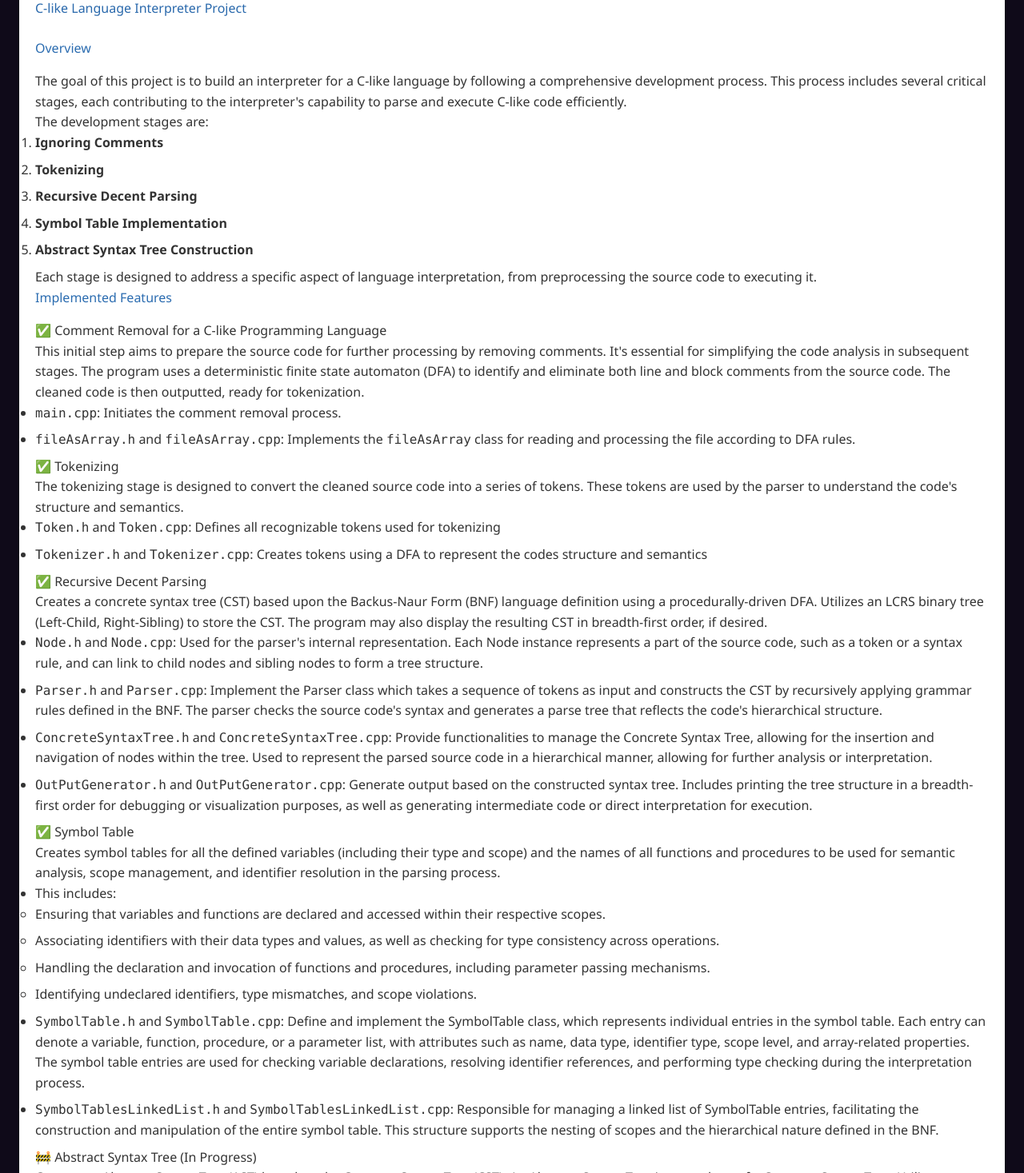
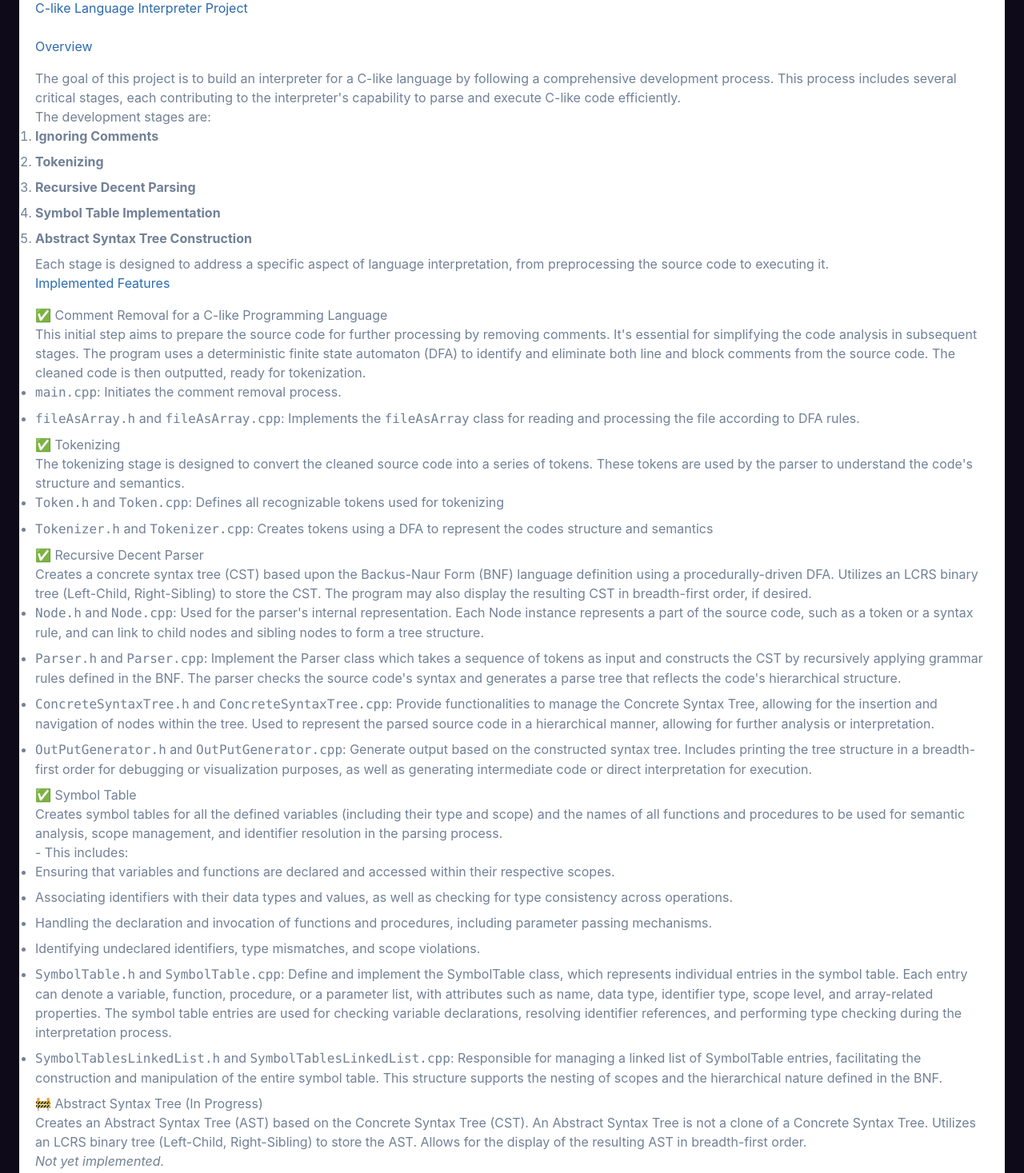
Before and after one commit to harrisb002/BlueSandbox, a React (Vite) app in the folder Frontend/: page /about in a window 1280 px wide. Shown: the part 243-1710 px from the top of the page at 80% size. Built offline with nearby package versions, Linux system fonts and the light colour scheme.

Commit message:
Changed conditional rendering for buttons

```diff
--- a/Frontend/src/Constants/languages.js
+++ b/Frontend/src/Constants/languages.js
@@ -8,9 +8,9 @@ export const LANGUAGE_VERSIONS = {
 };
 
 export const CODE_SNIPPETS = {
-  cpp: `\nfunction int sum_of_first_n_squares (int n)\n{\n\tint sum;\n\n\tsum = 0;\n\tif (n >= 1)\n\t{\n\t\tsum = n * (n + 1) * (2 * n + 1) / 6;\n\t}\n\treturn sum;\n}\n\nprocedure main (void)\n{\n\tint n;\n\tint sum;\n\tn = 100;\n\n\tsum = sum_of_first_n_squares (n);\n\tprintf ("sum of the squares of the first %d numbers = %d", n, sum);\n}`,
+  cpp: `\nfunction int sum_of_first_n_squares (int n)\n{\n\tint sum;\n\n\tsum = 0;\n\tif (n >= 1)\n\t{\n\t\tsum = n * (n + 1) * (2 * n + 1) / 6;\n\t}\n\treturn sum;\n}\n`,
   javascript: `\nfunction greet(name) {\n\tconsole.log("Hello, " + name + "!");\n}\n\ngreet("Seawolf in JS!");\n`,
-  typescript: `\ntype Params = {\n\tname: string;\n}\n\nfunction greet(data: Params) {\n\tconsole.log("Hello, " + data.name + "!");\n}\n\ngreet({ name: "Hello Seawolf in C#!" });\n`,
+  typescript: `\ntype Params = {\n\tname: string;\n}\n\nfunction greet(data: Params) {\n\tconsole.log("Hello, " + data.name + "!");\n}\n\ngreet({ name: "Hello Seawolf in Typescript!" });\n`,
   python: `\ndef greet(name):\n\tprint("Hello, " + name + "!")\n\ngreet("Hello Seawolf in Python!")\n`,
   java: `\npublic class HelloWorld {\n\tpublic static void main(String[] args) {\n\t\tSystem.out.println("Hello Seawolf in Java!");\n\t}\n}\n`,
   csharp:
--- a/Frontend/src/components/About/About.jsx
+++ b/Frontend/src/components/About/About.jsx
@@ -1,68 +1,169 @@
 import React from "react";
-import ReactMarkdown from "react-markdown";
 import styles from "./About.module.css";
 import UserPics from "../Contributors/UserPics";
-
-const markdown = `
-# C-like Language Interpreter Project
-
-## Overview
-
-The goal of this project is to build an interpreter for a C-like language by following a comprehensive development process. This process includes several critical stages, each contributing to the interpreter's capability to parse and execute C-like code efficiently.
-
-The development stages are:
-
-1. **Ignoring Comments**
-2. **Tokenizing**
-3. **Recursive Decent Parsing**
-4. **Symbol Table Implementation**
-5. **Abstract Syntax Tree Construction**
-
-Each stage is designed to address a specific aspect of language interpretation, from preprocessing the source code to executing it.
-
-## Implemented Features
-
-### ✅ Comment Removal for a C-like Programming Language
-This initial step aims to prepare the source code for further processing by removing comments. It's essential for simplifying the code analysis in subsequent stages. The program uses a deterministic finite state automaton (DFA) to identify and eliminate both line and block comments from the source code. The cleaned code is then outputted, ready for tokenization.
-
-- \`main.cpp\`: Initiates the comment removal process.
-- \`fileAsArray.h\` and \`fileAsArray.cpp\`: Implements the \`fileAsArray\` class for reading and processing the file according to DFA rules.
-
-### ✅ Tokenizing
-The tokenizing stage is designed to convert the cleaned source code into a series of tokens. These tokens are used by the parser to understand the code's structure and semantics.
-
-- \`Token.h\` and \`Token.cpp\`: Defines all recognizable tokens used for tokenizing
-- \`Tokenizer.h\` and \`Tokenizer.cpp\`: Creates tokens using a DFA to represent the codes structure and semantics
-
-### ✅ Recursive Decent Parsing
-Creates a concrete syntax tree (CST) based upon the Backus-Naur Form (BNF) language definition using a procedurally-driven DFA. Utilizes an LCRS binary tree (Left-Child, Right-Sibling) to store the CST. The program may also display the resulting CST in breadth-first order, if desired.
-
-- \`Node.h\` and \`Node.cpp\`: Used for the parser's internal representation. Each Node instance represents a part of the source code, such as a token or a syntax rule, and can link to child nodes and sibling nodes to form a tree structure.
-- \`Parser.h\` and \`Parser.cpp\`: Implement the Parser class which takes a sequence of tokens as input and constructs the CST by recursively applying grammar rules defined in the BNF. The parser checks the source code's syntax and generates a parse tree that reflects the code's hierarchical structure.
-- \`ConcreteSyntaxTree.h\` and \`ConcreteSyntaxTree.cpp\`: Provide functionalities to manage the Concrete Syntax Tree, allowing for the insertion and navigation of nodes within the tree. Used to represent the parsed source code in a hierarchical manner, allowing for further analysis or interpretation.
-- \`OutPutGenerator.h\` and \`OutPutGenerator.cpp\`: Generate output based on the constructed syntax tree. Includes printing the tree structure in a breadth-first order for debugging or visualization purposes, as well as generating intermediate code or direct interpretation for execution.
-
-### ✅ Symbol Table
-Creates symbol tables for all the defined variables (including their type and scope) and the names of all functions and procedures to be used for semantic analysis, scope management, and identifier resolution in the parsing process.
-- This includes:
-    - Ensuring that variables and functions are declared and accessed within their respective scopes.
-    - Associating identifiers with their data types and values, as well as checking for type consistency across operations.
-    - Handling the declaration and invocation of functions and procedures, including parameter passing mechanisms.
-    - Identifying undeclared identifiers, type mismatches, and scope violations.
-
-- \`SymbolTable.h\` and \`SymbolTable.cpp\`: Define and implement the SymbolTable class, which represents individual entries in the symbol table. Each entry can denote a variable, function, procedure, or a parameter list, with attributes such as name, data type, identifier type, scope level, and array-related properties. The symbol table entries are used for checking variable declarations, resolving identifier references, and performing type checking during the interpretation process.
-- \`SymbolTablesLinkedList.h\` and \`SymbolTablesLinkedList.cpp\`: Responsible for managing a linked list of SymbolTable entries, facilitating the construction and manipulation of the entire symbol table. This structure supports the nesting of scopes and the hierarchical nature defined in the BNF.
-
-### 🚧 Abstract Syntax Tree (In Progress)
-Creates an Abstract Syntax Tree (AST) based on the Concrete Syntax Tree (CST). An Abstract Syntax Tree is not a clone of a Concrete Syntax Tree. Utilizes an LCRS binary tree (Left-Child, Right-Sibling) to store the AST. Allows for the display of the resulting AST in breadth-first order.
-
-`;
 
 export default function About() {
   return (
     <div className={styles.container}>
       <UserPics />
-      <ReactMarkdown className={styles.markdown}>{markdown}</ReactMarkdown>
+      <h1>C-like Language Interpreter Project</h1>
+      <h2>Overview</h2>
+      <p>
+        The goal of this project is to build an interpreter for a C-like
+        language by following a comprehensive development process. This process
+        includes several critical stages, each contributing to the interpreter's
+        capability to parse and execute C-like code efficiently.
+      </p>
+      <p>The development stages are:</p>
+      <ol>
+        <li>
+          <strong>Ignoring Comments</strong>
+        </li>
+        <li>
+          <strong>Tokenizing</strong>
+        </li>
+        <li>
+          <strong>Recursive Decent Parsing</strong>
+        </li>
+        <li>
+          <strong>Symbol Table Implementation</strong>
+        </li>
+        <li>
+          <strong>Abstract Syntax Tree Construction</strong>
+        </li>
+      </ol>
+      <p>
+        Each stage is designed to address a specific aspect of language
+        interpretation, from preprocessing the source code to executing it.
+      </p>
+      <h2>Implemented Features</h2>
+      <h3>✅ Comment Removal for a C-like Programming Language</h3>
+      <p>
+        This initial step aims to prepare the source code for further processing
+        by removing comments. It's essential for simplifying the code analysis
+        in subsequent stages. The program uses a deterministic finite state
+        automaton (DFA) to identify and eliminate both line and block comments
+        from the source code. The cleaned code is then outputted, ready for
+        tokenization.
+      </p>
+      <ul>
+        <li>
+          <code>main.cpp</code>: Initiates the comment removal process.
+        </li>
+        <li>
+          <code>fileAsArray.h</code> and <code>fileAsArray.cpp</code>:
+          Implements the <code>fileAsArray</code> class for reading and
+          processing the file according to DFA rules.
+        </li>
+      </ul>
+      <h3>✅ Tokenizing</h3>
+      <p>
+        The tokenizing stage is designed to convert the cleaned source code into
+        a series of tokens. These tokens are used by the parser to understand
+        the code's structure and semantics.
+      </p>
+      <ul>
+        <li>
+          <code>Token.h</code> and <code>Token.cpp</code>: Defines all
+          recognizable tokens used for tokenizing
+        </li>
+        <li>
+          <code>Tokenizer.h</code> and <code>Tokenizer.cpp</code>: Creates
+          tokens using a DFA to represent the codes structure and semantics
+        </li>
+      </ul>
+      <h3>✅ Recursive Decent Parser</h3>
+      <p>
+        Creates a concrete syntax tree (CST) based upon the Backus-Naur Form
+        (BNF) language definition using a procedurally-driven DFA. Utilizes an
+        LCRS binary tree (Left-Child, Right-Sibling) to store the CST. The
+        program may also display the resulting CST in breadth-first order, if
+        desired.
+      </p>
+      <ul>
+        <li>
+          <code>Node.h</code> and <code>Node.cpp</code>: Used for the parser's
+          internal representation. Each Node instance represents a part of the
+          source code, such as a token or a syntax rule, and can link to child
+          nodes and sibling nodes to form a tree structure.
+        </li>
+        <li>
+          <code>Parser.h</code> and <code>Parser.cpp</code>: Implement the
+          Parser class which takes a sequence of tokens as input and constructs
+          the CST by recursively applying grammar rules defined in the BNF. The
+          parser checks the source code's syntax and generates a parse tree that
+          reflects the code's hierarchical structure.
+        </li>
+        <li>
+          <code>ConcreteSyntaxTree.h</code> and{" "}
+          <code>ConcreteSyntaxTree.cpp</code>: Provide functionalities to manage
+          the Concrete Syntax Tree, allowing for the insertion and navigation of
+          nodes within the tree. Used to represent the parsed source code in a
+          hierarchical manner, allowing for further analysis or interpretation.
+        </li>
+        <li>
+          <code>OutPutGenerator.h</code> and <code>OutPutGenerator.cpp</code>:
+          Generate output based on the constructed syntax tree. Includes
+          printing the tree structure in a breadth-first order for debugging or
+          visualization purposes, as well as generating intermediate code or
+          direct interpretation for execution.
+        </li>
+      </ul>
+      <h3>✅ Symbol Table</h3>
+      <p>
+        Creates symbol tables for all the defined variables (including their
+        type and scope) and the names of all functions and procedures to be used
+        for semantic analysis, scope management, and identifier resolution in
+        the parsing process.
+      </p>
+      <p>- This includes:</p>
+      <ul>
+        <li>
+          Ensuring that variables and functions are declared and accessed within
+          their respective scopes.
+        </li>
+        <li>
+          Associating identifiers with their data types and values, as well as
+          checking for type consistency across operations.
+        </li>
+        <li>
+          Handling the declaration and invocation of functions and procedures,
+          including parameter passing mechanisms.
+        </li>
+        <li>
+          Identifying undeclared identifiers, type mismatches, and scope
+          violations.
+        </li>
+      </ul>
+      <ul>
+        <li>
+          <code>SymbolTable.h</code> and <code>SymbolTable.cpp</code>: Define
+          and implement the SymbolTable class, which represents individual
+          entries in the symbol table. Each entry can denote a variable,
+          function, procedure, or a parameter list, with attributes such as
+          name, data type, identifier type, scope level, and array-related
+          properties. The symbol table entries are used for checking variable
+          declarations, resolving identifier references, and performing type
+          checking during the interpretation process.
+        </li>
+        <li>
+          <code>SymbolTablesLinkedList.h</code> and{" "}
+          <code>SymbolTablesLinkedList.cpp</code>: Responsible for managing a
+          linked list of SymbolTable entries, facilitating the construction and
+          manipulation of the entire symbol table. This structure supports the
+          nesting of scopes and the hierarchical nature defined in the BNF.
+        </li>
+      </ul>
+      <h3>🚧 Abstract Syntax Tree (In Progress)</h3>
+      <p>
+        Creates an Abstract Syntax Tree (AST) based on the Concrete Syntax Tree
+        (CST). An Abstract Syntax Tree is not a clone of a Concrete Syntax Tree.
+        Utilizes an LCRS binary tree (Left-Child, Right-Sibling) to store the
+        AST. Allows for the display of the resulting AST in breadth-first order.
+      </p>
+      <p>
+        <em>Not yet implemented.</em>
+      </p>
     </div>
   );
 }
--- a/Frontend/src/components/Output.jsx
+++ b/Frontend/src/components/Output.jsx
@@ -1,5 +1,5 @@
 import { useState } from "react";
-import { Box, Button, Text, useToast } from "@chakra-ui/react";
+import { Box, Text, useToast } from "@chakra-ui/react";
 import { executeCode } from "../api";
 import CodeExecutionButtons from "./CodeExecutionButtons";
 
@@ -120,7 +120,7 @@ const Output = ({ editorRef, language }) => {
         isLoading={isLoading}
         onRunCode={runCode}
         onExecuteType={executeType}
-        language={language} // Pass the language prop to conditionally render buttons
+        language={language}
       />
       <Box
         height="90vh"
```
